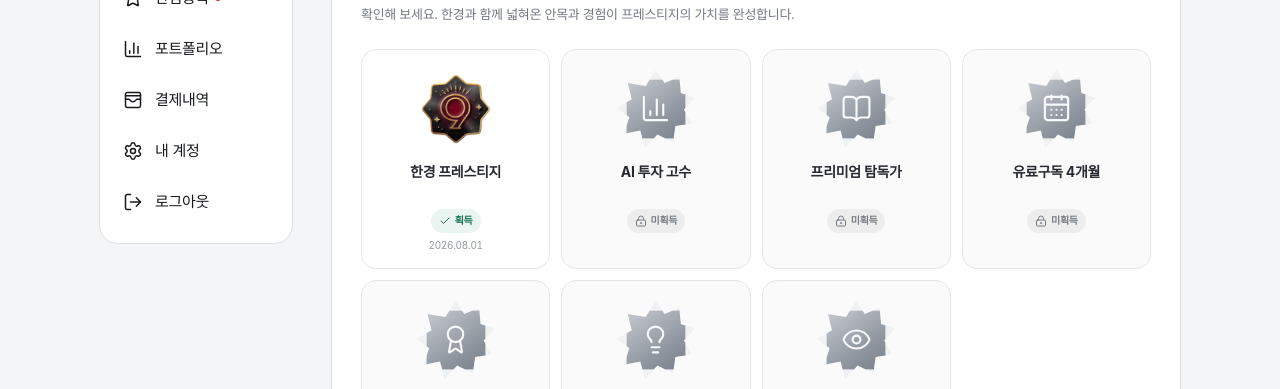
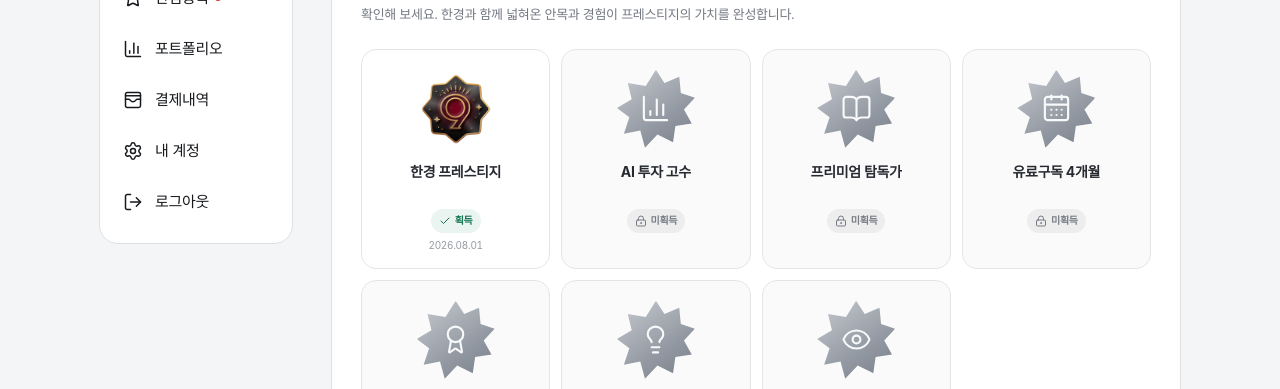
Before and after one commit to hktouchkim/myhankyung, a Next.js app: page /badges in a window 1280 px wide. Shown: the part 411-800 px from the top of the page. Built offline with nearby package versions, Linux system fonts and the light colour scheme.

Commit message:
Fill locked badge silhouettes

```diff
--- a/app/globals.css
+++ b/app/globals.css
@@ -3838,6 +3838,7 @@ p {
 }
 
 .badge-emblem-mystery {
+  border: 0;
   background: linear-gradient(145deg, #d8dbe0, #9ca1a9 56%, #747a83);
   color: #fff;
   opacity: 0.66;
@@ -3855,7 +3856,7 @@ p {
 }
 
 .badge-emblem-locked-shape {
-  border-color: #f0f1f3;
+  border: 0;
   background: linear-gradient(145deg, #c7cbd1, #949aa3 60%, #777e88);
   box-shadow: inset 0 0 0 1px rgba(255, 255, 255, 0.55), 0 6px 14px rgba(39, 45, 54, 0.1);
   color: #f8f9fa;
```
Also changed, not shown: 1 other file (tests, documents, lock files or other folders).
